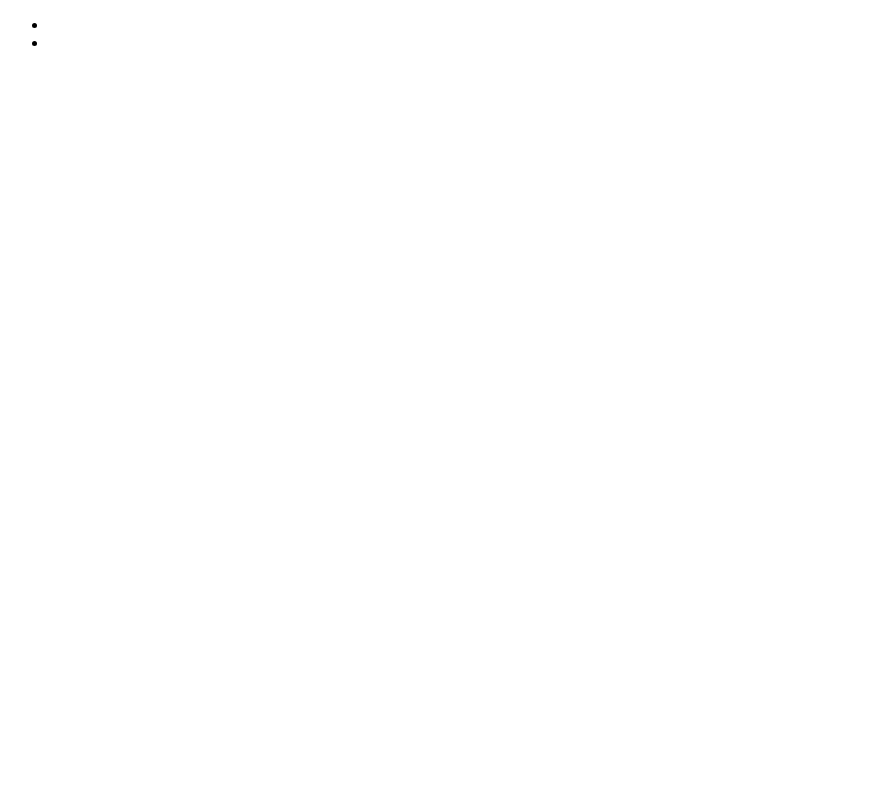
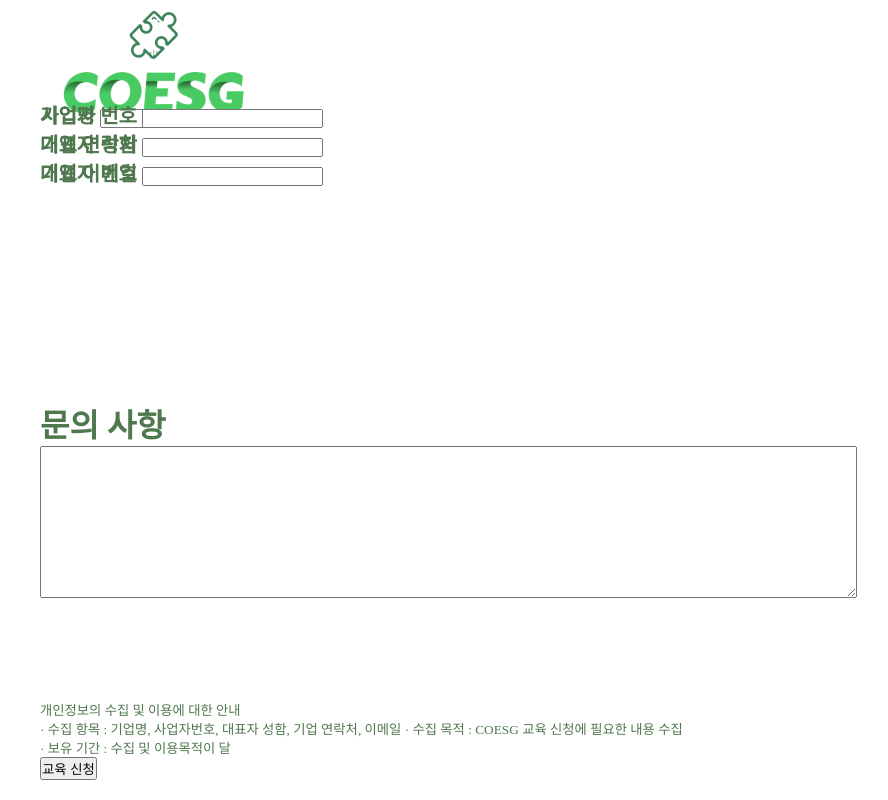
Before and after one commit to CosmicSandBox/2022-Mogakko-Team-9, a plain HTML site: page html/index.html in a window 1280 px wide. Shown: the whole page, without its empty margins (0-888 px from the left). Drawn offline with Linux system fonts and the light colour scheme.

Commit message:
index.html page 2-1

```diff
--- a/html/index.html
+++ b/html/index.html
@@ -5,37 +5,63 @@
   <meta http-equiv="X-UA-Compatible" content="IE=edge">
   <meta name="viewport" content="width=device-width, initial-scale=1.0">
   <title>메인 페이지</title>
+  <link rel="stylesheet" href="style2-1.css">
 </head>
 <body>
   <div id="container">
     <header>
-      <div id="logo">
+        <a href="main.html"><img src="logo.png" id="logo" alt="로고" width="219" height="128"></a>
+    </header>
 
-      </div>
-      <nav>
+    <div id="contents">
+      <form id="form-left">
         <ul>
           <li>
-
+            <label for="cor-name">기업명</label>
+            <input type="text" id="cor-name">
           </li>
           <li>
-
+            <label for="user-name">대표자 성함</label>
+            <input type="text" id="user-name">
+          </li>
+          <li>
+            <label for="user-tel">대표자 번호</label>
+            <input type="tel" id="user-tel">
           </li>
         </ul>
-      </nav>
-    </header>
-    <div id="slideShow">
-
+      </form>
+      <form id="form-right">
+        <ul>
+          <li>
+            <label for="cor-num">사업자 번호</label>
+            <input type="number" id="cor-num">
+          </li>
+          <li>
+            <label for="cor-tel">기업 연락처</label>
+            <input type="tel" id="cor-tel">
+          </li>
+          <li>
+            <label for="cor-email">기업 이메일</label>
+            <input type="email" id="cor-email">
+          </li>
+        </ul>
+      </form>
     </div>
-    <div id="contents">
-      <div id="tabMenu">
-
+      <div id="textarea">
+        <h1>문의 사항</h1>
+        <label for="memo"></label>
+        <textarea id="memo" cols="100" rows="10"></textarea>
       </div>
-      <div id="links">
-
+    <footer>
+      <div id="info">
+        <p><small>개인정보의 수집 및 이용에 대한 안내<br>
+          · 수집 항목 : 기업명, 사업자번호, 대표자 성함, 기업 연락처, 이메일
+          · 수집 목적 : COESG 교육 신청에 필요한 내용 수집<br>
+          · 보유 기간 : 수집 및 이용목적이 달</small></p>
       </div>
-    </div>
-    <footer>
-
+      <div id="register-button">
+        <input type="button" value="교육 신청" onclick="window.open('edu-regi.html')">
+      </div>
     </footer>
   </div>
 
--- /dev/null
+++ b/html/style2-1.css
@@ -0,0 +1,57 @@
+* {
+  margin: 0;
+  padding: 0;
+  box-sizing: border-box;
+}
+
+#container {
+  margin: 0 auto;
+  width: 1200px;
+}
+
+header {
+  width: 100%;
+  height: 100px;
+}
+
+#logo {
+  float: left;
+}
+
+#contents {
+  position: relative;
+  height: 300px;
+  width: 100%;
+}
+
+#form-left {
+ position: absolute;
+}
+#form-right {
+  position: absolute;
+
+}
+
+#textarea {
+  width: 100%;
+  height: 300px;
+}
+li {
+  font-size: 20px;
+  list-style: none;
+  font-weight: bold;
+  color: rgba(80, 120, 78, 1);
+}
+
+footer {
+  width: 100%;
+  height: 100px;
+}
+
+h1 {
+  color: rgba(80, 120, 78, 1);
+}
+
+p {
+  color:rgba(80, 120, 78, 1)
+}
```
Also changed, not shown: html/logo.png (renamed from img/logo_transparent 2.png).
